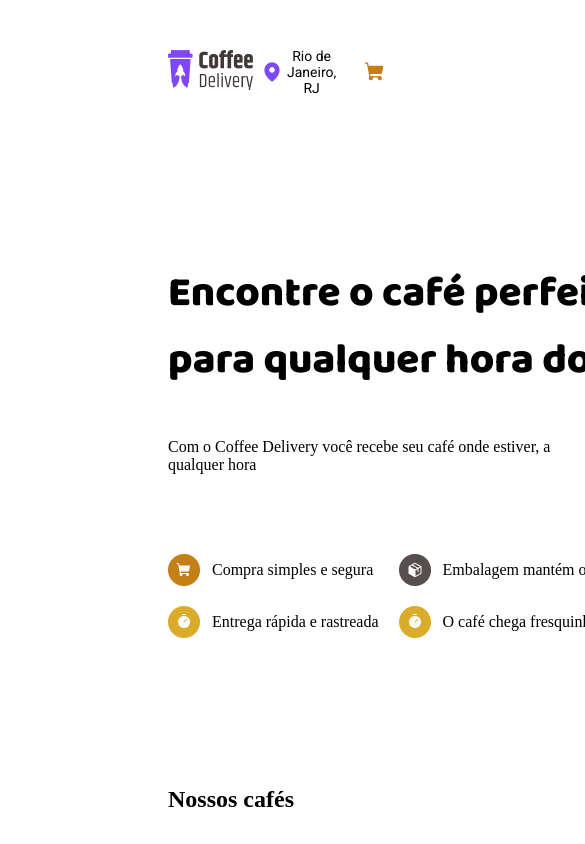
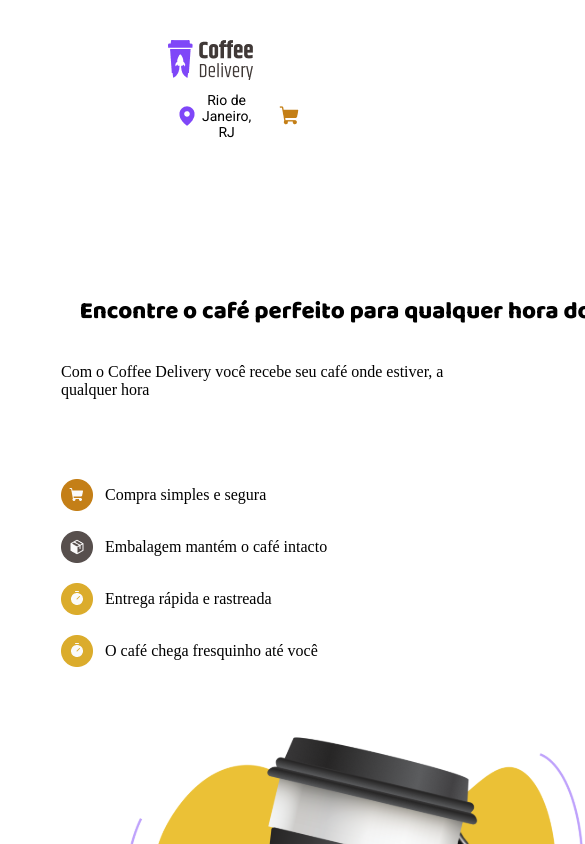
Before and after one commit to gustavocanepa10/coffee-delivery, a React (Vite) app: page / in a window 390 px wide. Shown: the top 844 px of the page, 585 px wide, since content can reach past the window. Built offline with nearby package versions, Linux system fonts and the light colour scheme; the HTML template or start-up script is replaced by a standard one.

Commit message:
feat : responsiveness homePage

```diff
--- a/package.json
+++ b/package.json
@@ -19,7 +19,7 @@
     "react": "^19.1.1",
     "react-dom": "^19.1.1",
     "react-hook-form": "^7.62.0",
-    "react-router": "^7.9.1",
+    "react-router": "^7.9.2",
     "zod": "^4.1.11"
   },
   "devDependencies": {
--- a/src/components/CoffeeList/styles.module.css
+++ b/src/components/CoffeeList/styles.module.css
@@ -20,3 +20,11 @@
     grid-template-columns: repeat(5,1fr);
     gap: 5rem;
 }
+
+@media (max-width : 768px) {
+    .coffeeList {
+        grid-template-columns: repeat(2,1fr);
+        align-items: center;
+    }
+
+}
--- a/src/components/Intro/styles.module.css
+++ b/src/components/Intro/styles.module.css
@@ -4,6 +4,39 @@
     width: 100%;
     padding: 2rem 10rem;
     justify-content: space-around;
+
+}
+
+@media (max-width: 768px) {
+    .main {
+        display: flex;
+        flex-direction: column;
+        align-items: center;
+        justify-content: center;
+
+        .intro {
+            display: flex;
+            flex-direction: column;
+            justify-content: center;
+            padding: 4rem;
+
+        .itens {
+            display: grid;
+            grid-template-columns: repeat(1,1fr);
+        }
+
+            h1 {
+                font-size: 24px;
+                text-align: center;
+            }
+        }
+
+
+    }
+
+    h1 {
+        font-size: 18px;
+    }
 
 }
 
--- a/src/components/NavBar/styles.module.css
+++ b/src/components/NavBar/styles.module.css
@@ -1,27 +1,26 @@
-
 .header {
   padding: 2rem 10rem;
   margin: auto;
-
 
   nav {
     display: flex;
     justify-content: space-between;
     align-items: center;
+    flex-wrap: wrap;
+  }
+}
+
+@media (max-width: 768px) {
+  header {
+
+    align-items: center;
+    text-align: center;
+    gap: 0.5rem;
 
   }
-
-
-
-
-
-
-
 }
 
 .location {
-
-
   display: flex;
   gap: 4px;
   align-items: center;
@@ -31,22 +30,17 @@
   cursor: pointer;
   border: none;
 
-
   span {
     color: var(--purple-dark);
     font-size: 14px;
     font-family: "Roboto";
-
   }
 }
 
 .action {
-
   display: flex;
   gap: 12px;
   align-items: center;
-
-
 }
 
 .cart {
```
Also changed, not shown: 1 other file (tests, documents, lock files or other folders). Lines whose indentation alone changed are shown as unchanged.
